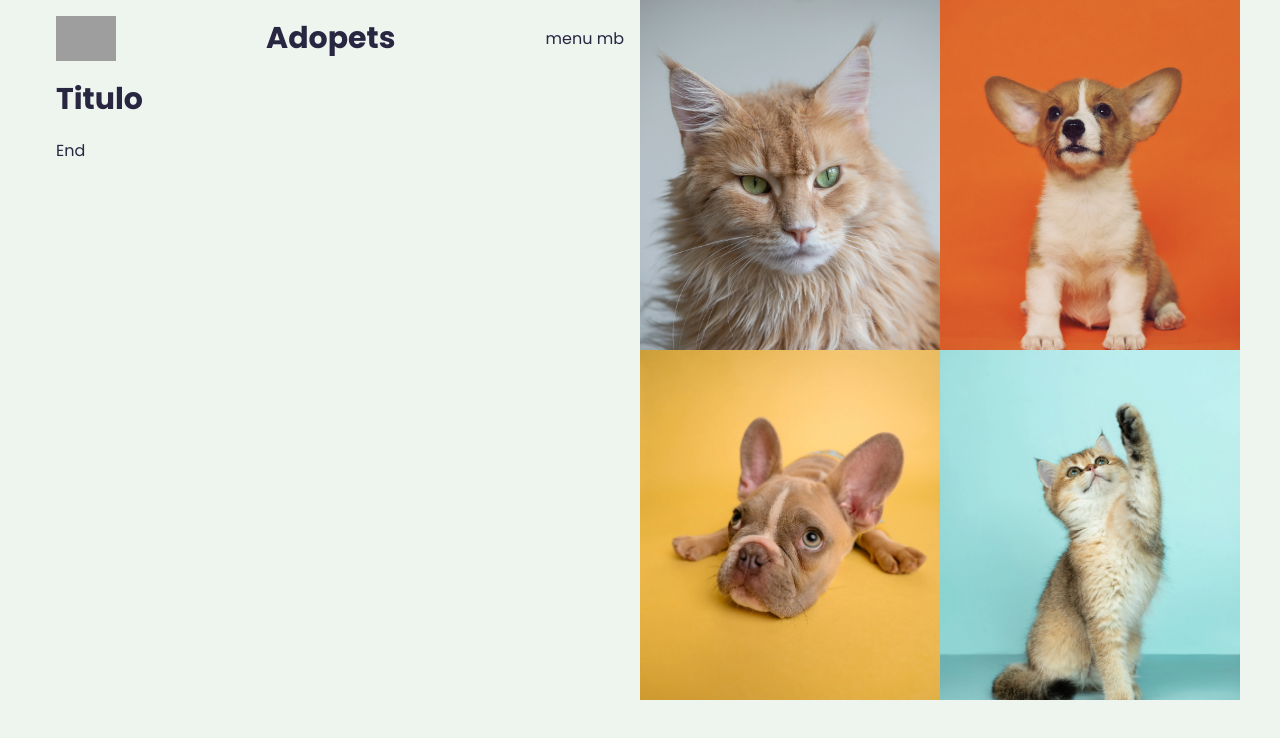
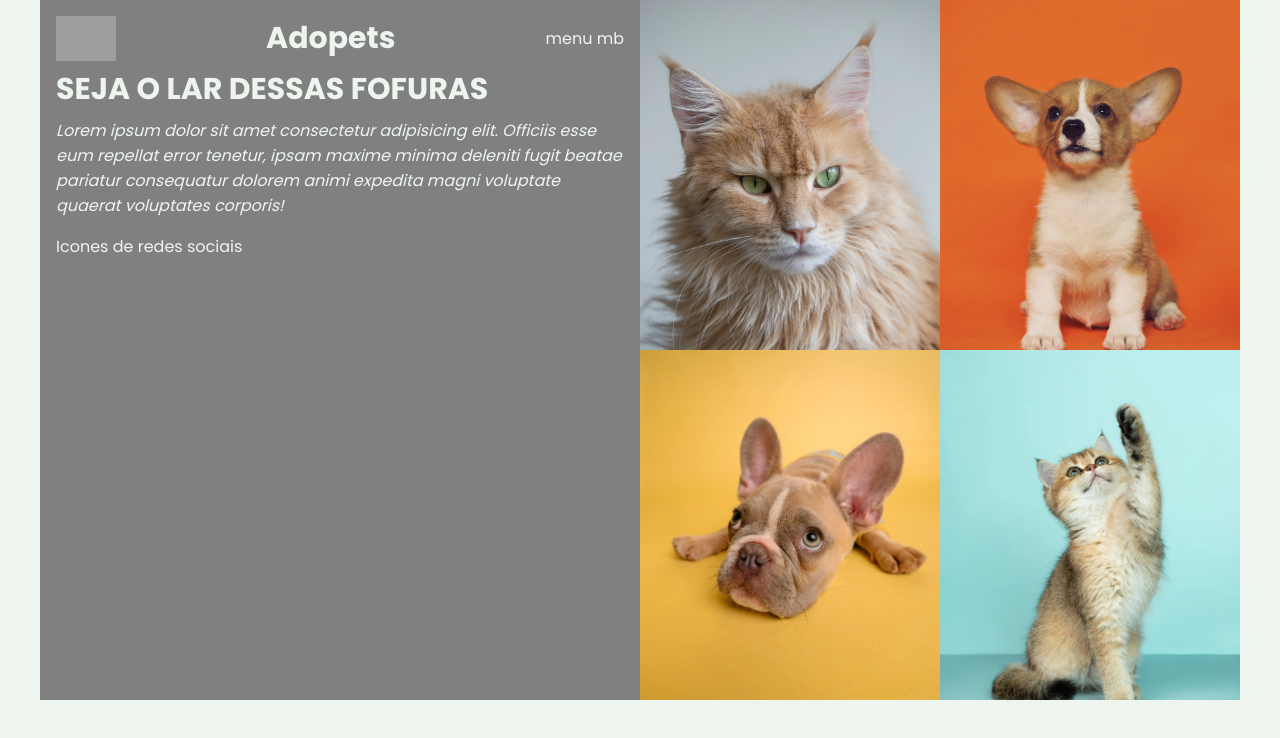
Before and after one commit to RNoleto/adopets-vue3, a Vue app: page / in a window 1280 px wide. Shown: the top 738 px of the page. Built offline with nearby package versions, Linux system fonts and the light colour scheme; grey boxes are pictures that could not be loaded.

Commit message:
ajuste da primeira coluna

```diff
--- a/src/components/Banner.vue
+++ b/src/components/Banner.vue
@@ -7,8 +7,18 @@
           <h1 class="title">Adopets</h1>
           <p>menu mb</p>
         </div>
-        <h1 class="title">Titulo</h1>
-        <p>End</p>
+        <div class="description">
+          <h1 class="title">Seja o lar dessas fofuras</h1>
+          <p class="info">
+            Lorem ipsum dolor sit amet consectetur adipisicing elit. Officiis
+            esse eum repellat error tenetur, ipsam maxime minima deleniti fugit
+            beatae pariatur consequatur dolorem animi expedita magni voluptate
+            quaerat voluptates corporis!
+          </p>
+        </div>
+        <div class="socials">
+          <p>Icones de redes sociais</p>
+        </div>
       </div>
       <div class="secondColumn">
         <div class="images">
@@ -56,6 +66,13 @@
 <script>
 export default {
   name: "Banner",
+  data() {
+    return {
+      dogs: [],
+      cats: [],
+    };
+  },
+  created() {},
 };
 </script>
 
@@ -72,12 +89,27 @@ export default {
       flex-direction: column;
       gap: 1rem;
       padding: 1rem;
+      background-color: grey;
+      color: var(--color-4);
+
       .top {
         display: flex;
         align-items: center;
         justify-content: space-between;
         .logo {
           width: 60px;
+        }
+      }
+      .description {
+        display: flex;
+        flex-wrap: wrap;
+        gap: 1rem;
+        .title {
+          text-transform: uppercase;
+          line-height: 25px;
+        }
+        .info {
+          font-style: italic;
         }
       }
     }
```
Also changed, not shown: src/api/adoption.json (added, +34 -0 lines).
